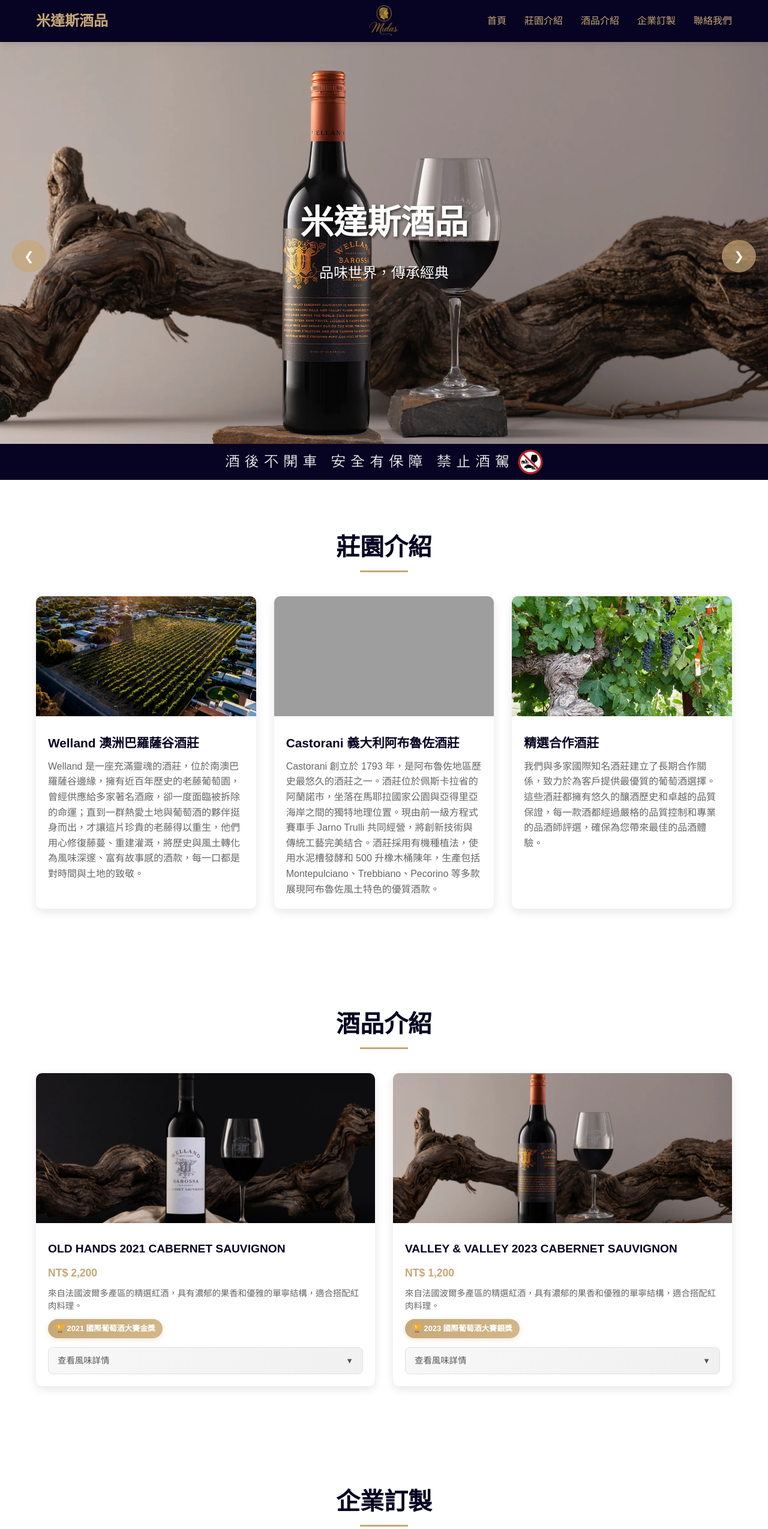
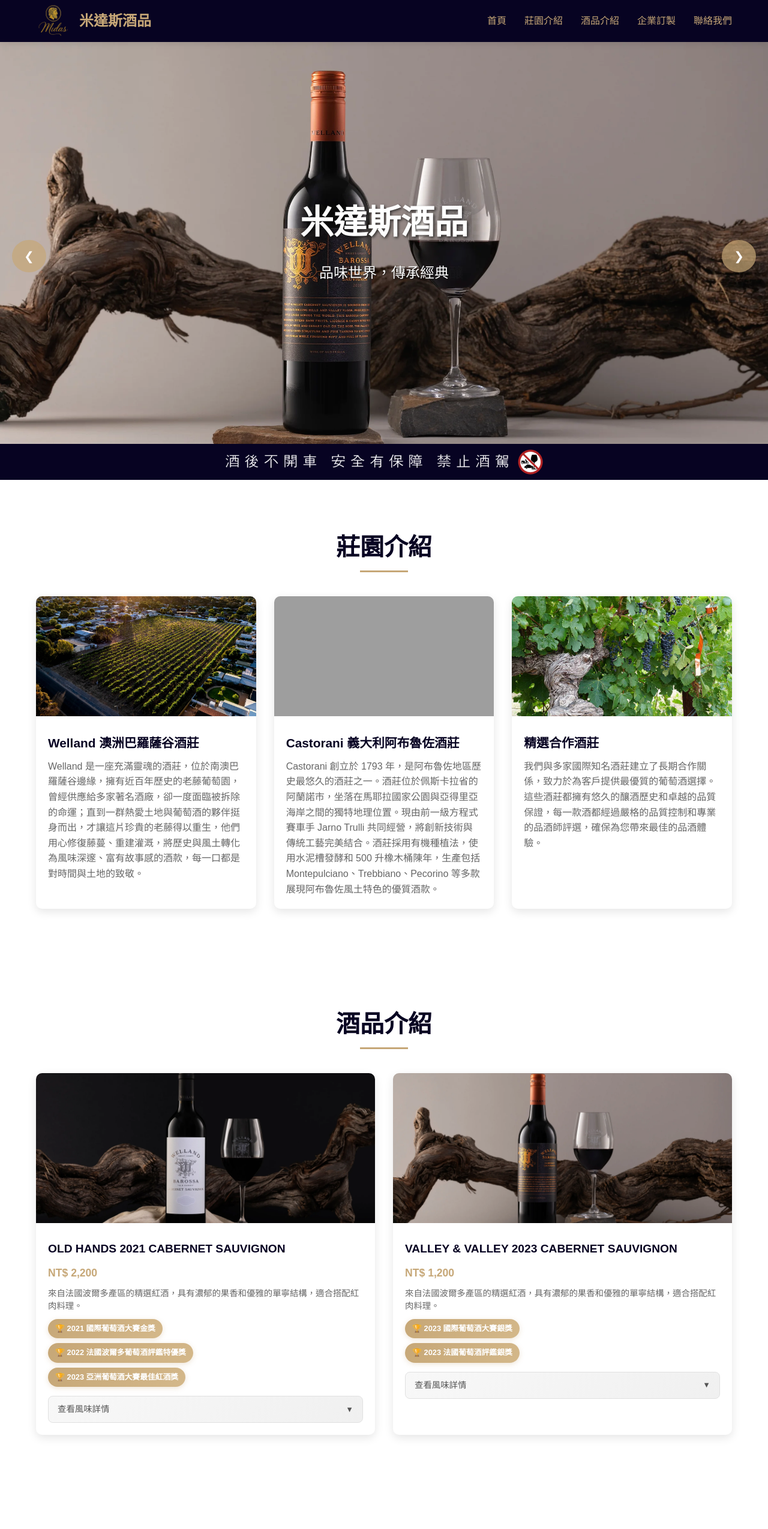
Before and after one commit to killelder/MidasWeb, a plain HTML site: page index.html in a window 1280 px wide. Shown: the top 2549 px of the page at 60% size. Drawn offline with Linux system fonts and the light colour scheme; grey boxes are pictures that could not be loaded.

Commit message:
change layout

```diff
--- a/css/style.css
+++ b/css/style.css
@@ -42,14 +42,7 @@ body {
     margin: 0;
 }
 
-.nav-center {
-    position: absolute;
-    left: 50%;
-    transform: translateX(-50%);
-    display: flex;
-    align-items: center;
-    justify-content: center;
-}
+
 
 .logo-link {
     text-decoration: none;
@@ -317,6 +310,13 @@ body {
     line-height: 1.5;
 }
 
+.awards-container {
+    margin-top: 10px;
+    display: flex;
+    flex-direction: column;
+    gap: 8px;
+}
+
 .wine-info .award {
     background: linear-gradient(135deg, #c6a777, #d4b88a);
     color: white;
@@ -324,12 +324,12 @@ body {
     border-radius: 20px;
     font-size: 0.8rem;
     font-weight: bold;
-    margin-top: 10px;
     display: inline-block;
     box-shadow: 0 2px 8px rgba(198, 167, 119, 0.3);
     text-align: center;
     transition: all 0.3s ease;
     cursor: pointer;
+    width: fit-content;
 }
 
 .wine-info .award:hover {
@@ -644,6 +644,7 @@ body {
 .logo-img {
     height: 3.6em;
     vertical-align: middle;
+    margin-right: 10px;
     display: inline-block;
 }
 
@@ -672,11 +673,7 @@ body {
         display: flex;
     }
 
-    .nav-center {
-        position: static;
-        transform: none;
-        order: 2;
-    }
+
 
     .nav-menu {
         position: fixed;
@@ -757,6 +754,10 @@ body {
         padding: 0 10px;
     }
 
+    .awards-container {
+        gap: 6px;
+    }
+
     .wine-info .award {
         font-size: 0.7rem;
         padding: 5px 10px;
--- a/data/wines.json
+++ b/data/wines.json
@@ -6,7 +6,11 @@
       "image": "assets/wines/id1.webp",
       "price": "NT$ 2,200",
       "description": "來自法國波爾多產區的精選紅酒，具有濃郁的果香和優雅的單寧結構，適合搭配紅肉料理。",
-      "award": "2021 國際葡萄酒大賽金獎",
+      "awards": [
+        "2021 國際葡萄酒大賽金獎",
+        "2022 法國波爾多葡萄酒評鑑特優獎",
+        "2023 亞洲葡萄酒大賽最佳紅酒獎"
+      ],
       "flavor": "果香濃郁，單寧結構優雅，適合搭配紅肉料理。",
       "aroma": "果香濃郁，單寧結構優雅，適合搭配紅肉料理。"
     },
@@ -16,7 +20,10 @@
       "image": "assets/wines/id2.webp",
       "price": "NT$ 1,200",
       "description": "來自法國波爾多產區的精選紅酒，具有濃郁的果香和優雅的單寧結構，適合搭配紅肉料理。",
-      "award": "2023 國際葡萄酒大賽銀獎",
+      "awards": [
+        "2023 國際葡萄酒大賽銀獎",
+        "2023 法國葡萄酒評鑑銀獎"
+      ],
       "flavor": "果香濃郁，單寧結構優雅，適合搭配紅肉料理。",
       "aroma": "果香濃郁，單寧結構優雅，適合搭配紅肉料理。"
     }
--- a/index.html
+++ b/index.html
@@ -19,11 +19,9 @@
         <div class="nav-container">
             <div class="nav-logo">
                 <a href="#home" class="logo-link">
+                    <img src="assets/logo/logo.png" alt="Midas Logo" class="logo-img">
                     <h2>米達斯酒品</h2>
                 </a>
-            </div>
-            <div class="nav-center">
-                <img src="assets/logo/logo.png" alt="Midas Logo" class="logo-img">
             </div>
             <ul class="nav-menu">
                 <li class="nav-item">
--- a/js/script.js
+++ b/js/script.js
@@ -199,7 +199,7 @@ class DataLoader {
                     console.log('檢測到酒品數據更新，重新加載...');
                     this.lastWinesUpdate = winesHash;
                     this.renderWines(JSON.parse(winesText).wines);
-                    this.showUpdateNotification('酒品資料已更新');
+                    //this.showUpdateNotification('酒品資料已更新');
                 }
             }
         } catch (error) {
@@ -373,7 +373,15 @@ class DataLoader {
                     <h3>${wine.name}</h3>
                     <div class="price">${wine.price}</div>
                     <p>${wine.description}</p>
-                    ${wine.award ? `<div class="award" onclick="showAwardDetails('${wine.name}', '${wine.award}')">🏆 ${wine.award}</div>` : ''}
+                    ${wine.awards && wine.awards.length > 0 ? `
+                        <div class="awards-container">
+                            ${wine.awards.map((award, awardIndex) => `
+                                <div class="award" onclick="showAwardDetails('${wine.name}', '${award}')">
+                                    🏆 ${award}
+                                </div>
+                            `).join('')}
+                        </div>
+                    ` : ''}
                     ${(wine.aroma || wine.flavor) ? `
                         <div class="wine-details-toggle" onclick="toggleWineDetails(${index})">
                             <span class="toggle-text">查看風味詳情</span>
@@ -510,7 +518,7 @@ function showAwardDetails(wineName, award) {
         background: white;
         padding: 30px;
         border-radius: 10px;
-        max-width: 400px;
+        max-width: 450px;
         text-align: center;
         transform: scale(0.8);
         transition: transform 0.3s ease;
@@ -519,8 +527,10 @@ function showAwardDetails(wineName, award) {
     content.innerHTML = `
         <div style="font-size: 3rem; margin-bottom: 20px;">🏆</div>
         <h3 style="color: #070322; margin-bottom: 15px;">${wineName}</h3>
-        <p style="color: #c6a777; font-weight: bold; font-size: 1.1rem; margin-bottom: 20px;">${award}</p>
-        <p style="color: #666; margin-bottom: 25px;">恭喜獲得此殊榮！這代表了我們對品質的堅持與認可。</p>
+        <div style="background: linear-gradient(135deg, #c6a777, #d4b88a); color: white; padding: 15px; border-radius: 10px; margin-bottom: 20px;">
+            <p style="font-weight: bold; font-size: 1.1rem; margin: 0;">${award}</p>
+        </div>
+        <p style="color: #666; margin-bottom: 25px; line-height: 1.6;">恭喜獲得此殊榮！這代表了我們對品質的堅持與認可，每一座獎盃都是對我們專業與熱情的肯定。</p>
         <button onclick="this.closest('.award-modal').remove()" style="
             background: #c6a777;
             color: white;
@@ -529,7 +539,8 @@ function showAwardDetails(wineName, award) {
             border-radius: 5px;
             cursor: pointer;
             font-weight: bold;
-        ">關閉</button>
+            transition: background-color 0.3s ease;
+        " onmouseover="this.style.background='#a8956a'" onmouseout="this.style.background='#c6a777'">關閉</button>
     `;
 
     modal.appendChild(content);
```
